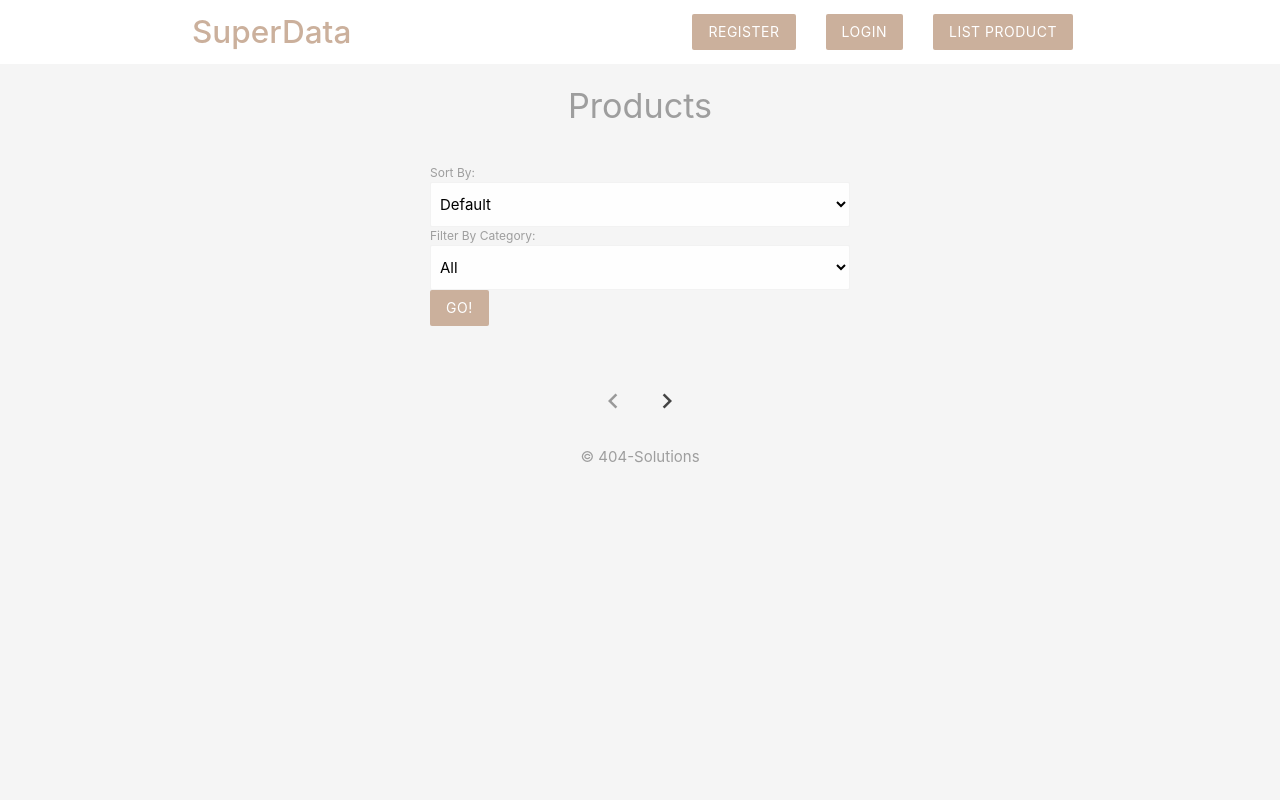
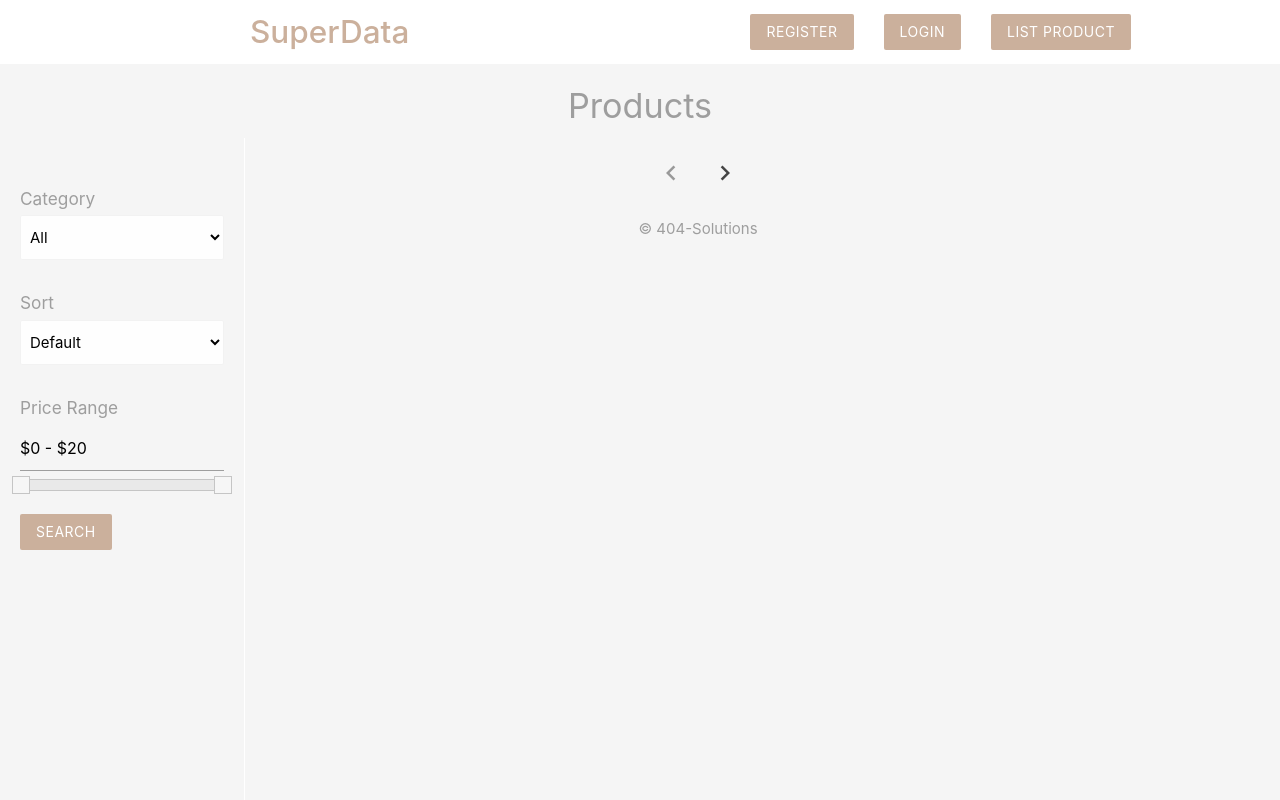
Before and after one commit to darklongnightt/404-Solutions, a PHP site: page /index.php in a window 1280 px wide. Run offline with PHP 8.4, Linux system fonts and the light colour scheme; data that the repository does not hold is empty; some libraries are stand-ins or nearby versions.

Commit message:
rearranged

```diff
--- a/index.php
+++ b/index.php
@@ -4,7 +4,7 @@ include('templates/header.php');
 
 // Pagination for all results
 $currDir = "index.php";
-$query = "SELECT * FROM product";
+$query = 'SELECT * FROM product';
 include('templates/pagination_query.php');
 
 // Get category to filter products
@@ -15,11 +15,37 @@ $filterCat = mysqli_fetch_all($catResult, MYSQLI_ASSOC);
 
 <!DOCTYPE html>
 <html>
+<h4 class="center grey-text">Products</h4>
+<script>
+	$(function() {
+		$("#pRange").slider({
+			range: true,
+			min: 0,
+			max: 20,
+			values: [0, 20],
+			slide: function(event, ui) {
+				$("#range").val("$" + ui.values[0] + " - $" + ui.values[1]);
+			}
+		});
+		$("#range").val("$" + $("#pRange").slider("values", 0) +
+			" - $" + $("#pRange").slider("values", 1));
+	});
+</script>
+<div class="sidebar">
+	<form id="sfform" method="post">
 
-<h4 class="center grey-text">Products</h4>
+		<h6 class="grey-text">Category</h6>
+		<select class="browser-default" name="selectF">
+			<option value="all">All</option>
+			<?php
 
-<form id="sfform" method="post">
-	<label> Sort By: </label>
+			foreach ($filterCat as $filtered) {
+				echo "<option value=" . str_replace(' ', '-', $filtered['CATEGORY']) . ">" . $filtered['CATEGORY'] . "</option>";
+			}
+			?>
+		</select>
+		<br>
+		<h6 class="grey-text">Sort</h6>
 		<select class="browser-default" name="selectS">
 			<option value="default" selected>Default</option>
 			<option value="PDTPRICE DESC">Price - High to Low </option>
@@ -29,20 +55,14 @@ $filterCat = mysqli_fetch_all($catResult, MYSQLI_ASSOC);
 			<option value="PDTQTY DESC">Quantity - High to Low </option>
 			<option value="PDTQTY ASC">Quantity - Low to High</option>
 		</select>
-	<label> Filter By Category: </label>
-	<select class="browser-default" name="selectF">
-		<option value="all">All</option>
-		<?php
-
-		foreach ($filterCat as $filtered) {
-			echo "<option value=" . str_replace(' ', '-', $filtered['CATEGORY']) . ">" . $filtered['CATEGORY'] . "</option>";
-		}
-		?>
-	</select>
-
-	<input type="submit" name="submit" value="Go!" class="btn brand z-depth-0">
+		<br>
+		<h6 class="grey-text">Price Range</h6>
+		<input type="text" name="priceR" id="range" readonly>
+		<div id="pRange"></div>
+		<br>
+		<input type="submit" name="submit" value="Search" class="btn brand z-depth-0">
 	</form>
-
+</div>
 <?php
 if ($_POST) {
 	// get user's selection for sort
@@ -50,10 +70,17 @@ if ($_POST) {
 	// replace - with space for sql filter by category
 	$rFilter = str_replace('-', ' ', $getFilter);
 	$getSort = htmlspecialchars($_POST['selectS']);
+	$getPriceR = str_replace('$', '', $_POST['priceR']);
+	$price = explode('-', $getPriceR);
+	// get min and max price
+	$pMin = $price[0];
+	$pMax = $price[1];
+	$query .= ' WHERE PDTPRICE >="' . $pMin . '" AND PDTPRICE <= "' . $pMax . '"';
 	//if user uses filter function
 	if ($getFilter != "all") {
-		$query .= ' WHERE CATEGORY = "' . $rFilter . '"';
+		$query .= ' AND CATEGORY = "' . $rFilter . '"';
 	}
+
 	//if user use sort function
 	if ($getSort != "default") {
 		$query .= ' ORDER BY ' . $getSort;
@@ -84,9 +111,14 @@ mysqli_close($conn);
 				<div class="card z-depth-0">
 					<img src="img/product_icon.svg" class="product-icon">
 					<div class="card-content center">
-						<h6> <?php echo htmlspecialchars($product['PDTNAME']); ?> </h6>
-						<div> <?php echo htmlspecialchars($product['WEIGHT']); ?> </div>
-						<div> <?php echo htmlspecialchars('$' . $product['PDTPRICE']); ?> </div>
+						<h6> <?php echo htmlspecialchars($product['PDTNAME'] . ' - ' . $product['WEIGHT']); ?> </h6>
+						<div> <?php echo htmlspecialchars('$' . $product['PDTPRICE']); ?>
+							<label><?php if ($product['PDTDISCNT'] > 0) {
+											echo htmlspecialchars(' -' . $product['PDTDISCNT'] . '% OFF');
+										}
+										?>
+							</label>
+						</div>
 						<div class="card-action right-align">
 							<a href="product_details.php?id=<?php echo $product['PDTID']; ?>" class="brand-text">more info</a>
 						</div>
--- a/scripts/shinydemo.php
+++ b/scripts/shinydemo.php
@@ -7,7 +7,7 @@ include('../templates/header.php');
 <!DOCTYPE html>
 <html>
 <div class="container" style="padding:30px;">
-  <iframe src="https://super-data.shinyapps.io/market-basket-analysis/" width="1050" height="800"></iframe>
+  <iframe src="http://127.0.0.1:1111/" width="1150" height="1000"></iframe>
 </div>
 <?php include('../templates/footer.php'); ?>
 
--- a/templates/header.php
+++ b/templates/header.php
@@ -7,6 +7,8 @@ session_start();
 	<!-- Compiled and minified CSS -->
 	<link rel="stylesheet" href="https://cdnjs.cloudflare.com/ajax/libs/materialize/1.0.0/css/materialize.min.css">
 	<link href="https://fonts.googleapis.com/icon?family=Material+Icons" rel="stylesheet">
+	<script src="https://code.jquery.com/jquery-1.10.2.js"></script>
+	<script src="https://code.jquery.com/ui/1.10.4/jquery-ui.js"></script>
 
 	<style type="text/css">
 		.brand {
@@ -42,6 +44,69 @@ session_start();
 		.no-pad {
 			margin: 0px;
 			padding: 0px;
+		}
+
+		/* for index.php */
+		.sidebar {
+			height: 100%;
+			width: 245px;
+			position: fixed;
+			z-index: 1;
+			overflow-x: hidden;
+			border-right: 1px solid white;
+		}
+
+		.container {
+			margin-left: 250px;
+		}
+
+		/* slider range for index.php */
+		.ui-slider {
+			position: relative;
+			text-align: left;
+		}
+
+		.ui-slider .ui-slider-handle {
+			position: absolute;
+			z-index: 2;
+			width: 1.2em;
+			height: 1.2em;
+		}
+
+		.ui-slider .ui-slider-range {
+			position: absolute;
+			z-index: 1;
+			font-size: 0.7em;
+			display: block;
+		}
+
+		.ui-slider-horizontal {
+			height: 0.8em;
+		}
+
+		.ui-slider-horizontal .ui-slider-handle {
+			top: -0.3em;
+			margin-left: -0.6em;
+		}
+
+		.ui-slider-horizontal .ui-slider-range {
+			height: 100%;
+		}
+
+		.ui-widget.ui-widget-content {
+			border: 1px solid #c5c5c5;
+		}
+
+		.ui-widget-header {
+			background: #e9e9e9;
+		}
+
+		.ui-widget-content .ui-state-default,
+		.ui-widget-header .ui-state-default,
+		html .ui-button.ui-state-disabled:active {
+			border: 1px solid #c5c5c5;
+			background: #f6f6f6;
+			color: #454545;
 		}
 	</style>
 </head>
```
Lines whose indentation alone changed are shown as unchanged.
